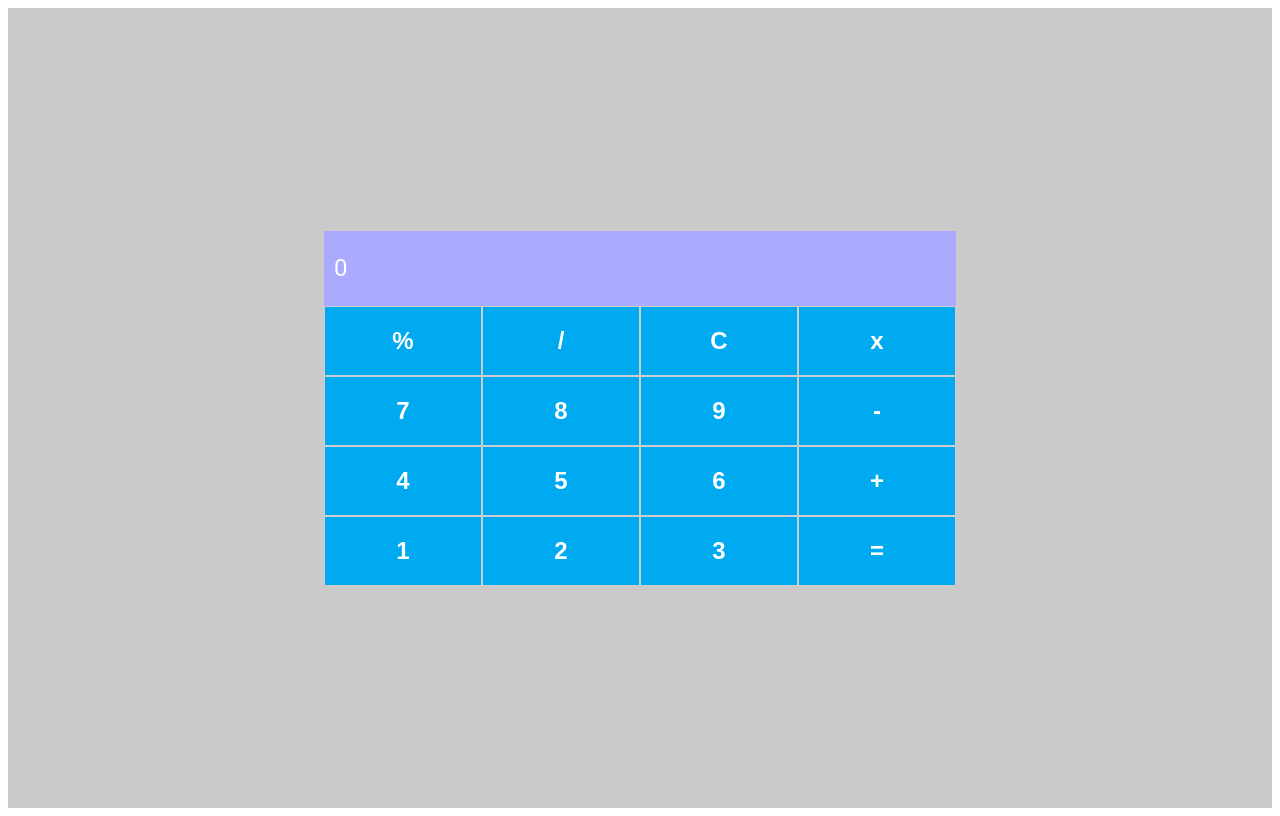
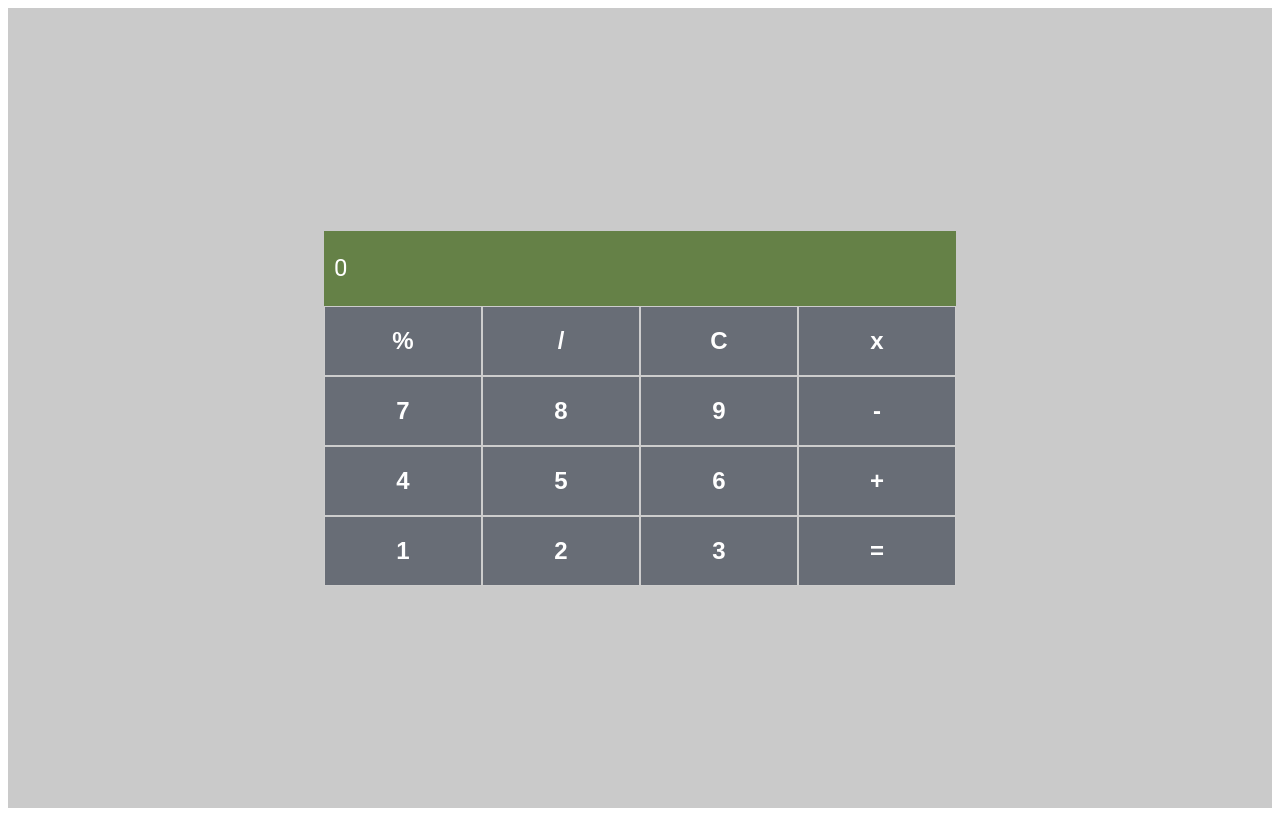
Before and after one commit to CauaGNP/calculatorDio, a React (Create React App) app: page / in a window 1280 px wide. Built offline with nearby package versions, Linux system fonts and the light colour scheme.

Commit message:
adicionando estilos

```diff
--- a/src/components/Button/style.js
+++ b/src/components/Button/style.js
@@ -3,7 +3,7 @@ import styled from 'styled-components';
 export const ButtonContainer = styled.button`
     padding: 20px;
     border: 1px solid #CDCDCD;
-    background-color: #00AAF0;
+    background-color: #686D76;
     color: #FFFFFF;
     font-size: 24px;
     font-weight: 700;
@@ -11,5 +11,6 @@ export const ButtonContainer = styled.button`
 
     &:hover {
         opacity: 0.6;
+        transition: all 0.3s ease-out;
     }
 `
--- a/src/components/Input/style.js
+++ b/src/components/Input/style.js
@@ -12,7 +12,7 @@ export const InputContainer = styled.div`
     input{
         width: 100%;
         height: 75px;
-        background-color: #AAAAFF;
+        background-color: #658147;
         border: 0;
         display: flex;
         align-items: flex-end;
--- a/src/style.js
+++ b/src/style.js
@@ -8,7 +8,6 @@ export const Container = styled.div`
     display: flex;
     align-items: center;
     justify-content: center;
-
  `
 
 export const Content = styled.div`
```
Also changed, not shown: 1 other file (tests, documents, lock files or other folders).
